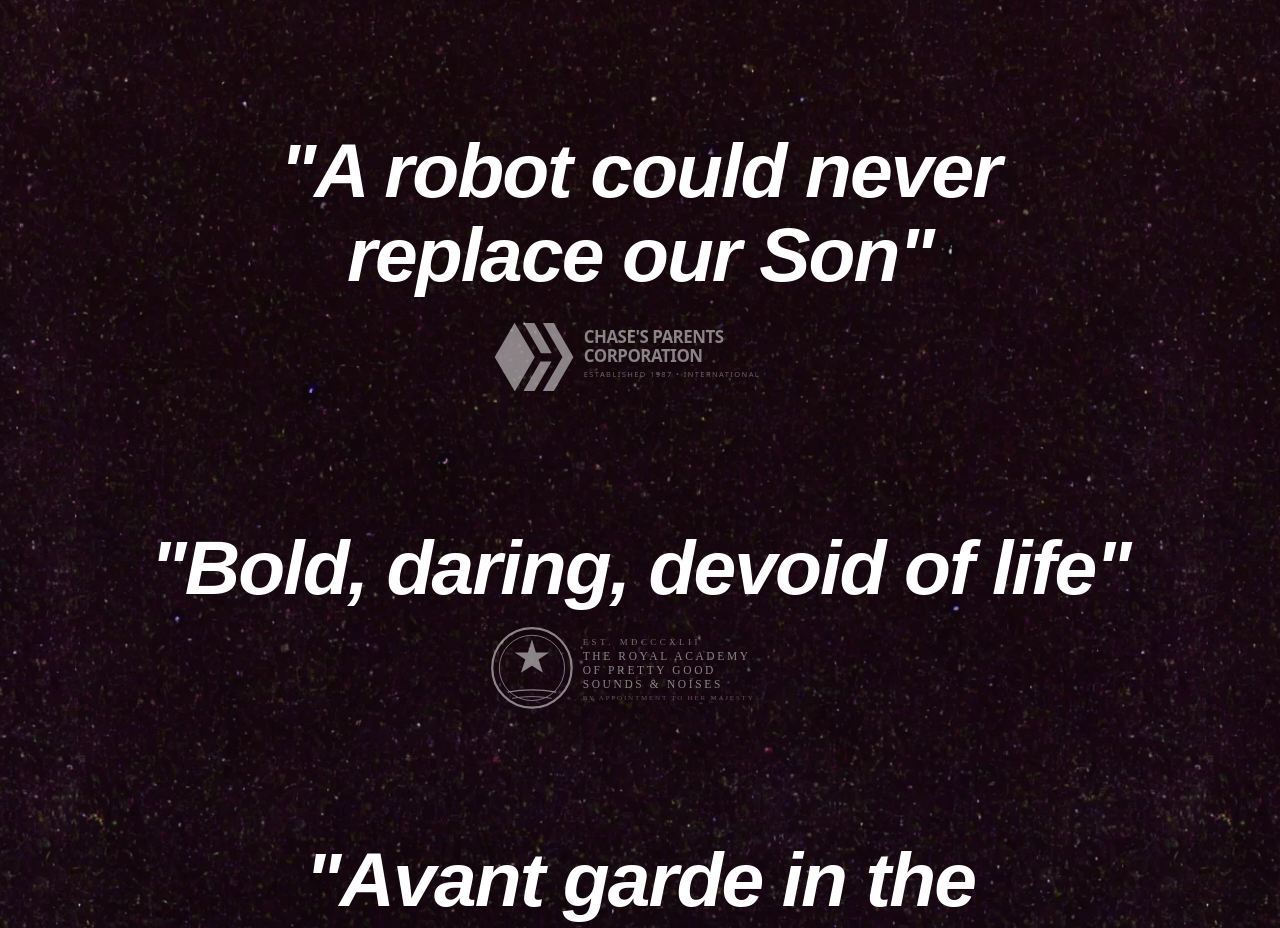
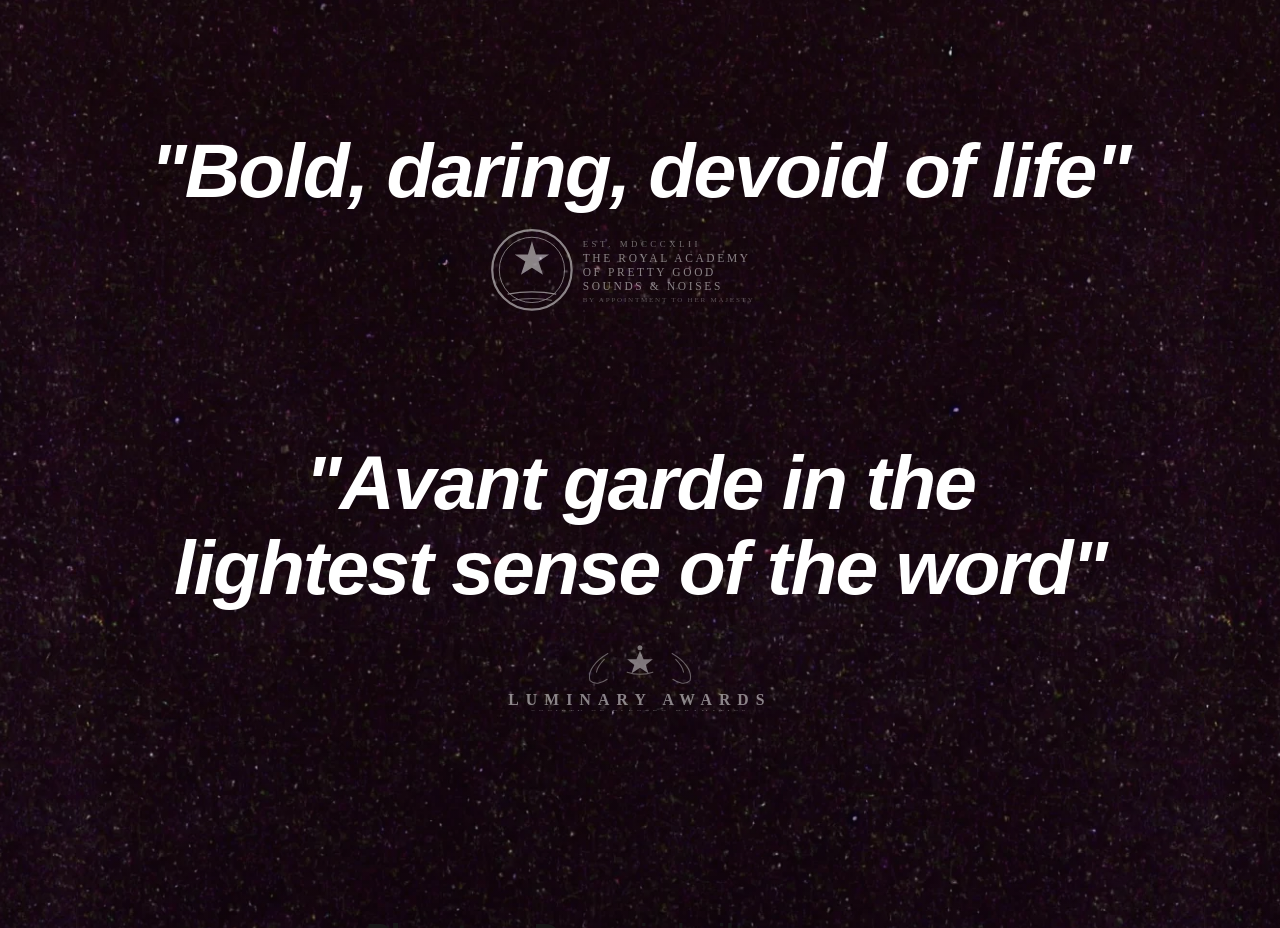
Before and after one commit to chasecee/phantomdrum.com, a Next.js app: page / in a window 1280 px wide. Shown: the part 6880-7808 px from the top of the page. Built offline with nearby package versions, Linux system fonts and the light colour scheme; a web font is replaced by a local one.

Commit message:
Remove SiliconValleyLogo quote from QuotesSection component to streamline content presentation.

```diff
--- a/app/components/content/QuotesSection.tsx
+++ b/app/components/content/QuotesSection.tsx
@@ -1,16 +1,10 @@
 import Quote from "../../art/Quote";
 import NatGeoLogo from "../../art/NatGeoLogo";
-import SiliconValleyLogo from "../../art/SiliconValleyLogo";
 import RoyalAcademyLogo from "../../art/RoyalAcademyLogo";
 import LuminaryAwardsLogo from "../../art/LuminaryAwardsLogo";
 
 const quotes = [
   { text: "It could be music!", logo: NatGeoLogo, opacity: "opacity-100" },
-  {
-    text: "A robot could never replace our Son",
-    logo: SiliconValleyLogo,
-    opacity: "opacity-100",
-  },
   {
     text: "Bold, daring, devoid of life",
     logo: RoyalAcademyLogo,
```
